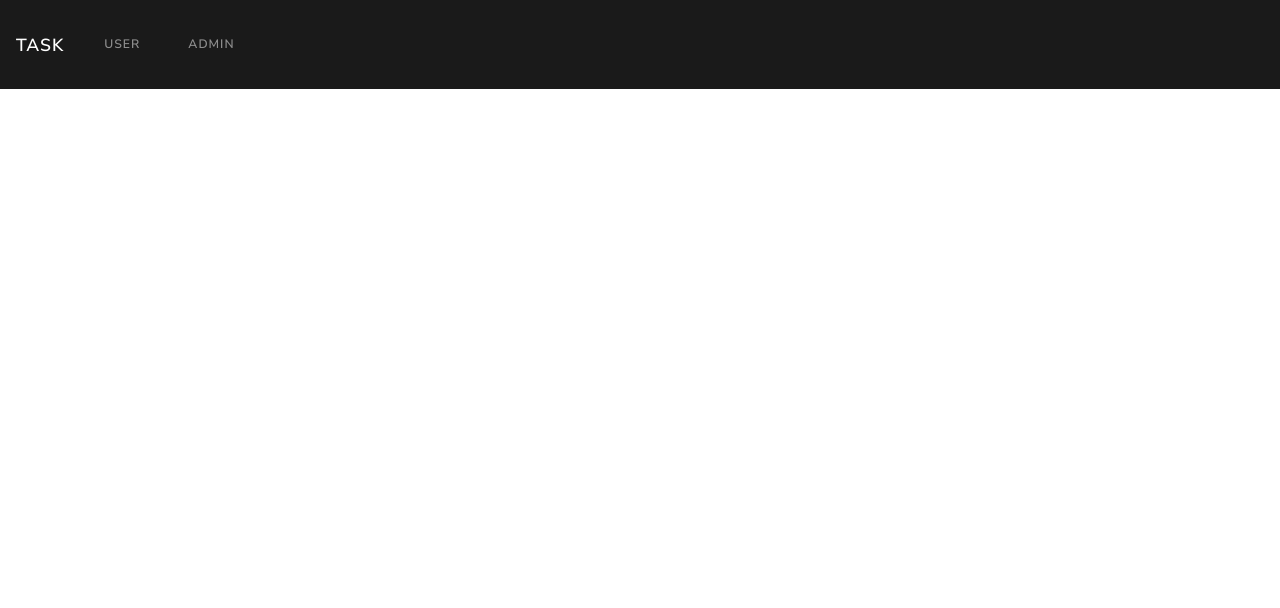
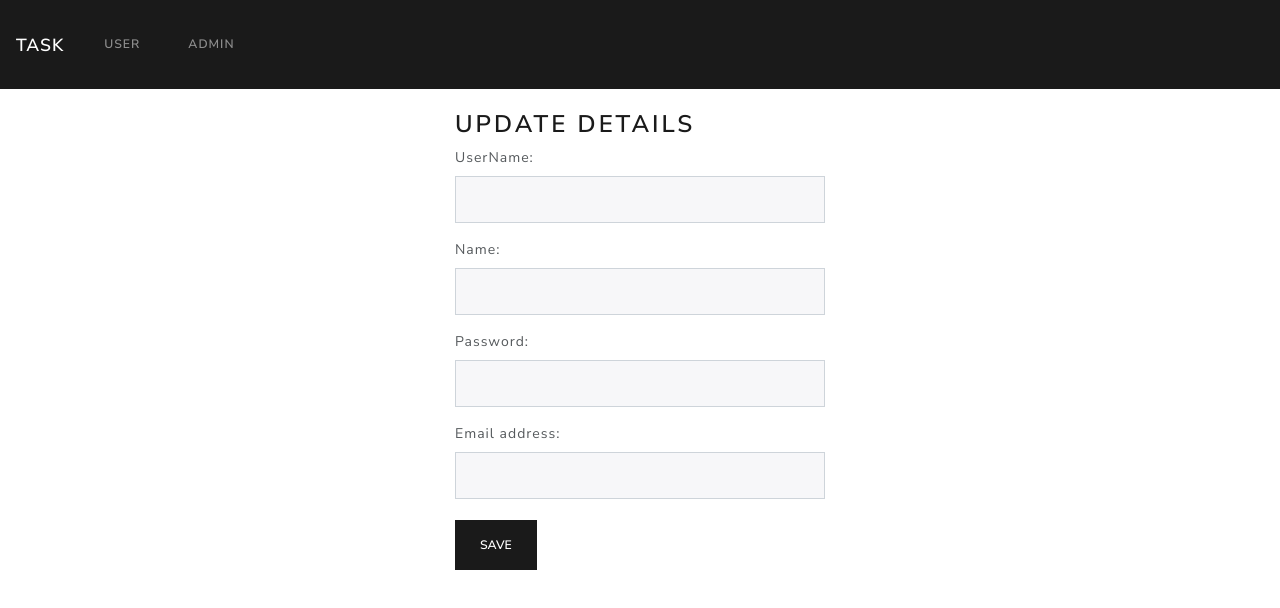
Before and after one commit to iamazzeez/AuthTask, a React (Create React App) app in the folder client/: page /edit/1 in a window 1280 px wide. Shown: the top 608 px of the page. Built offline with nearby package versions, Linux system fonts and the light colour scheme; no server answers.

Commit message:
edit added

```diff
--- a/client/src/App.js
+++ b/client/src/App.js
@@ -6,6 +6,7 @@ import Login from './UserLogin';
 import AdminLogin from "./AdminLogin";
 import User from "./User";
 import GetAllusers from './GetAllusers';
+import EditDetails from './EditDetails';
 
 
 class App extends Component {
@@ -46,6 +47,8 @@ class App extends Component {
         <Route path="/UserLogin" exact strict component={Login} />
         <Route path="/:id" exact strict component={User} />
         <Route path="/users/Admin" exact strict component={GetAllusers} />
+        <Route path="/edit/:id" exact strict component={EditDetails} />
+
         </Switch>
   </div>
       </Router>
--- /dev/null
+++ b/client/src/EditDetails.js
@@ -0,0 +1,158 @@
+import React, {Component} from 'react';
+import axios from 'axios';
+
+export default class EditDetails extends Component {
+
+    constructor(props) {
+        super(props);
+
+        this.onChangeUsername = this.onChangeUsername.bind(this);
+        this.onChangeName = this.onChangeName.bind(this);
+        this.onChangePassword = this.onChangePassword.bind(this);
+        this.onChangeEmail = this.onChangeEmail.bind(this);
+        this.onSubmit = this.onSubmit.bind(this);
+
+        this.state = {
+            username: '',
+            name: '',
+            password: '',
+            email: ''
+        }
+    }
+
+    componentDidMount() {
+        console.log(this.props.match.params.id)
+        fetch('http://localhost:5000/api/getuser/'+this.props.match.params.id, {
+            method: 'GET',
+            body: null,
+            headers: {
+              'Content-Type': 'application/json',
+
+            }
+          })
+          .then(
+            (response) => {
+              if (response.status !== 200) {
+                console.log('Looks like there was a problem. Status Code: ' +
+                  response.status);
+                return;
+              }
+
+              // Examine the text in the response
+              response.json().then((data) => {
+                if (data.error) {
+                  return this.setState({ error: data.message });
+                }
+
+               console.log(data)
+                  return this.setState({
+                    username: data.data.username,
+                    name: data.data.name,
+                    email: data.data.email,
+                    password: data.data.password
+                  })
+
+              })
+            }
+            )
+    }
+
+    onChangeUsername(e) {
+        this.setState({
+            username: e.target.value
+        });
+    }
+
+    onChangeName(e) {
+        this.setState({
+            name: e.target.value
+        });
+    }
+
+    onChangeEmail(e) {
+        this.setState({
+            email: e.target.value
+        });
+    }
+
+    onChangePassword(e) {
+        this.setState({
+            password: e.target.value
+        });
+    }
+
+    onSubmit(e) {
+        e.preventDefault();
+        this.setState({
+            username: this.state.username,
+            name: this.state.name,
+            email: this.state.email,
+            password: this.state.password
+        });
+        // console.log(obj)
+        axios
+        .put(
+          `http://localhost:5000/api/user/${this.props.match.params.id}`, {
+            username: this.state.username,
+            name: this.state.name,
+            email: this.state.email,
+            password: this.state.password
+        },
+          {
+            headers: { "Content-Type": "application/json" }
+          }
+        )
+        .then(function(response) {
+          console.log(response);
+        });
+
+        this.props.history.push('/users/Admin');
+    }
+
+    render() {
+        return (
+            <div className="container "style={{maxWidth: '25rem'}} >
+                <br />
+                <h3>Update Details</h3>
+                <form onSubmit={this.onSubmit}>
+                    <div className="form-group">
+                        <label>UserName: </label>
+                        <input  type="text"
+                                className="form-control"
+                                value={this.state.username}
+                                onChange={this.onChangeUsername}
+                                />
+                    </div>
+                    <div className="form-group">
+                        <label>Name: </label>
+                        <input  type="text"
+                                className="form-control"
+                                value={this.state.name}
+                                onChange={this.onChangeName}
+                                />
+                    </div>
+                    <div className="form-group">
+                        <label>Password: </label>
+                        <input  type="text"
+                                className="form-control"
+                                value={this.state.password}
+                                onChange={this.onChangePassword}
+                                />
+                    </div>
+                    <div className="form-group">
+                    <label>Email address: </label>
+                        <input  type="text"
+                                className="form-control"
+                                value={this.state.email}
+                                onChange={this.onChangeEmail}
+                                />
+                        <br/>
+                        <div className="form-group">
+                            <input type="submit" value="Save" className="btn btn-primary" />
+                        </div>
+                    </div>
+                </form>
+            </div>
+        )
+    }
+}
--- a/client/src/GetAllusers.js
+++ b/client/src/GetAllusers.js
@@ -95,13 +95,8 @@ export default class GetAllusers extends Component {
                 >
                 Delete
                 </button>
-                <button
-                href=""
-                className="btn btn-info"
-                onClick={this.onDelete.bind(this, user.username)}
-                >
-                Edit
-                </button>
+                <Link  className="btn btn-info " to= {`/edit/${user.username}`} >Edit</Link>
+
 </div>
 </div>
 
```
Also changed, not shown: 1 other file (tests, documents, lock files or other folders).
